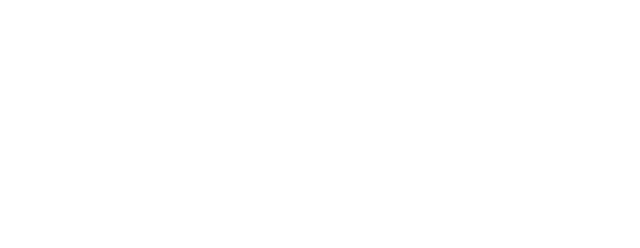
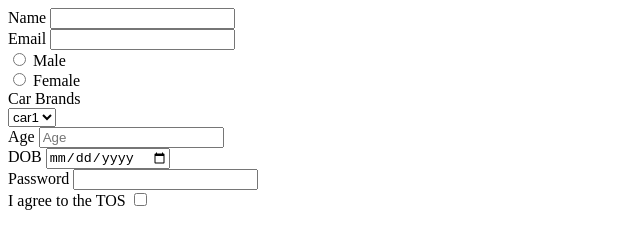
Before and after one commit to acciojob/signup-form-car-sreya-01, a website: page main.html in a window 1280 px wide. Shown: the whole page, without its empty margins (0-640 px from the left). Drawn offline with Linux system fonts and the light colour scheme.

Commit message:
created a submission

```diff
--- a/main.html
+++ b/main.html
@@ -9,8 +9,30 @@
 <body>
 	<!-- the entire body must be written by student -->
     <script type="text/javascript" src="./script.js">
-</script>
-
+	</script>
+	<form method="post">
+		<label for="name">Name</label>
+		<input id="name" type="text" required="*"><br>
+		<label for="email">Email</label>
+		<input id="email" type="email" required="*"><br>
+		<input id="gender_m" type="radio" required="*">
+		<label for="gender_m">Male</label><br>
+		<input id="gender_f" type="radio" required="*">
+		<label for="gender_f">Female</label><br>
+		<label for="cars">Car Brands</label><br>
+		<select id="cars" placeholder="--Please choose an option--">
+			<option value="car1">car1</option>
+			<option value="car2">car2</option>
+		</select><br>
+		<label for="age">Age</label>
+		<input id="age" type="number" required="*" placeholder="Age"><br>
+		<label for="dob">DOB</label>
+		<input id="dob" type="Date" required="*"><br>
+		<label for="password">Password</label>
+		<input id="password" required="*" type="password" palceholder="Password"><br>
+		<label for="tos">I agree to the TOS</label>
+		<input id="tos" type="checkbox">
+	</form>
 </body>
 
 </html>
```
